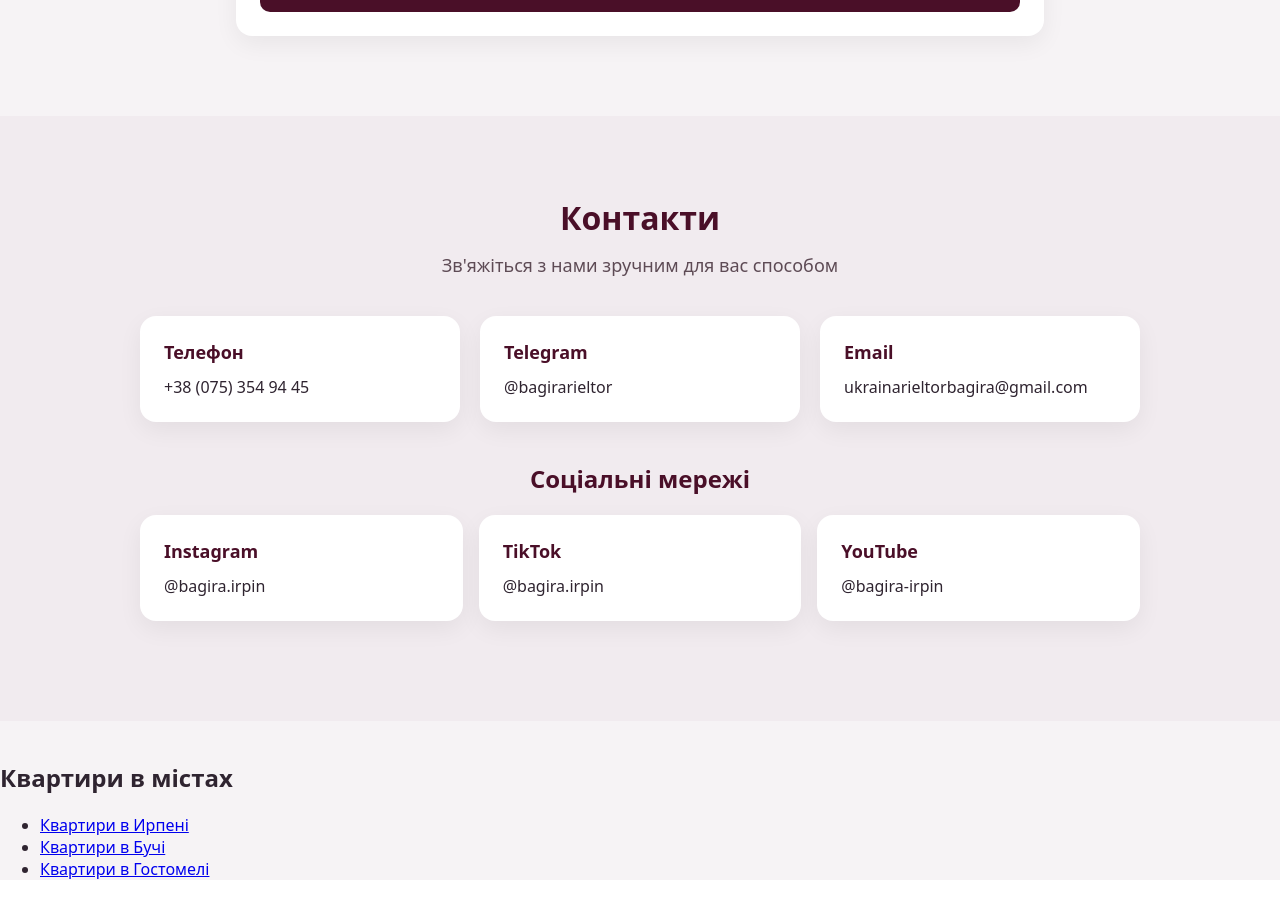
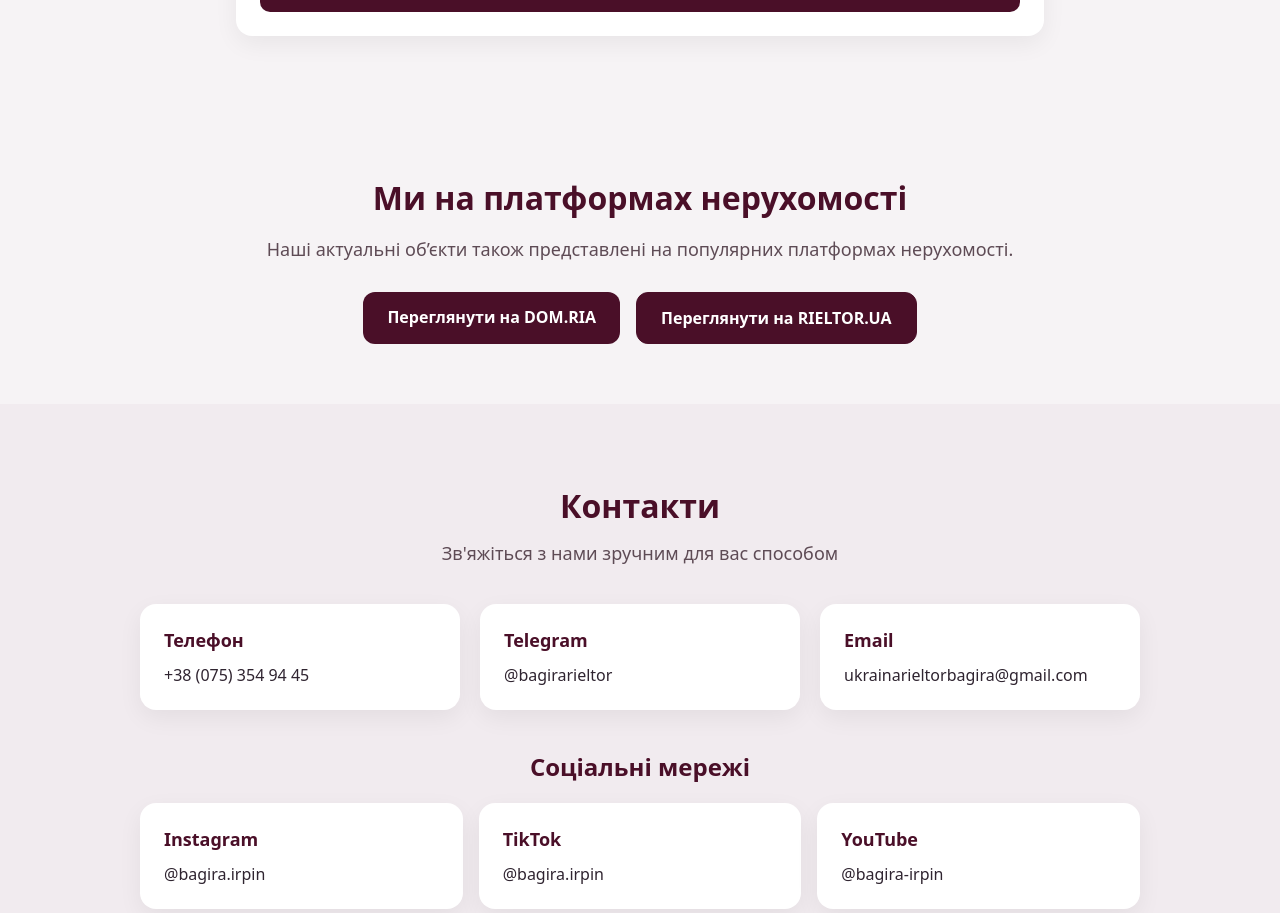
Before and after one commit to Tetiana-Rybko/real-estate-crm, a React (Vite) app in the folder Front/: page / in a window 1280 px wide. Shown: the part 5907-6820 px from the top of the page. Built offline with nearby package versions, Linux system fonts and the light colour scheme.

Commit message:
Add real estate platforms section to landing page

```diff
--- a/Front/src/pages/LandingPage.tsx
+++ b/Front/src/pages/LandingPage.tsx
@@ -687,6 +687,74 @@ export default function LandingPage() {
         </div>
       </section>
 
+      <section style={{ padding: "60px 24px", background: "#F6F3F5" }}>
+  <div style={{ maxWidth: 1100, margin: "0 auto", textAlign: "center" }}>
+    <h2 style={{ fontSize: 32, margin: 0, color: "#4A0F28" }}>
+      Ми на платформах нерухомості
+    </h2>
+
+    <p
+      style={{
+        marginTop: 16,
+        color: "#5E4B55",
+        fontSize: 18,
+        lineHeight: 1.6,
+        maxWidth: 760,
+        marginLeft: "auto",
+        marginRight: "auto",
+      }}
+    >
+      Наші актуальні об’єкти також представлені на популярних платформах нерухомості.
+    </p>
+
+    <div
+      style={{
+        marginTop: 28,
+        display: "flex",
+        gap: 16,
+        justifyContent: "center",
+        flexWrap: "wrap",
+      }}
+    >
+      <a
+        href="https://dom.ria.com/uk/agency-31606.html"
+        target="_blank"
+        rel="noreferrer"
+        style={{
+          display: "inline-block",
+          padding: "14px 24px",
+          borderRadius: 12,
+          background: "#4A0F28",
+          color: "#FFFFFF",
+          textDecoration: "none",
+          fontWeight: 700,
+        }}
+      >
+        Переглянути на DOM.RIA
+      </a>
+
+      <a
+        href="https://0933549445.rieltor.ua/"
+        target="_blank"
+        rel="noreferrer"
+        style={{
+          display: "inline-block",
+          padding: "14px 24px",
+          borderRadius: 12,
+          border: "1px solid #4A0F28",
+          color: "#FFFFFF",
+          textDecoration: "none",
+          fontWeight: 700,
+          background: "#4A0F28",
+          transition: "0.2s"
+        }}
+      >
+         Переглянути на RIELTOR.UA
+            </a>
+          </div>
+        </div>
+      </section>
+
       <section id="contacts" style={{ padding: "80px 24px 100px", background: "#F1EBEF" }}>
         <div style={{ maxWidth: 1000, margin: "0 auto" }}>
           <h2 style={sectionTitleStyle}>Контакти</h2>
```
